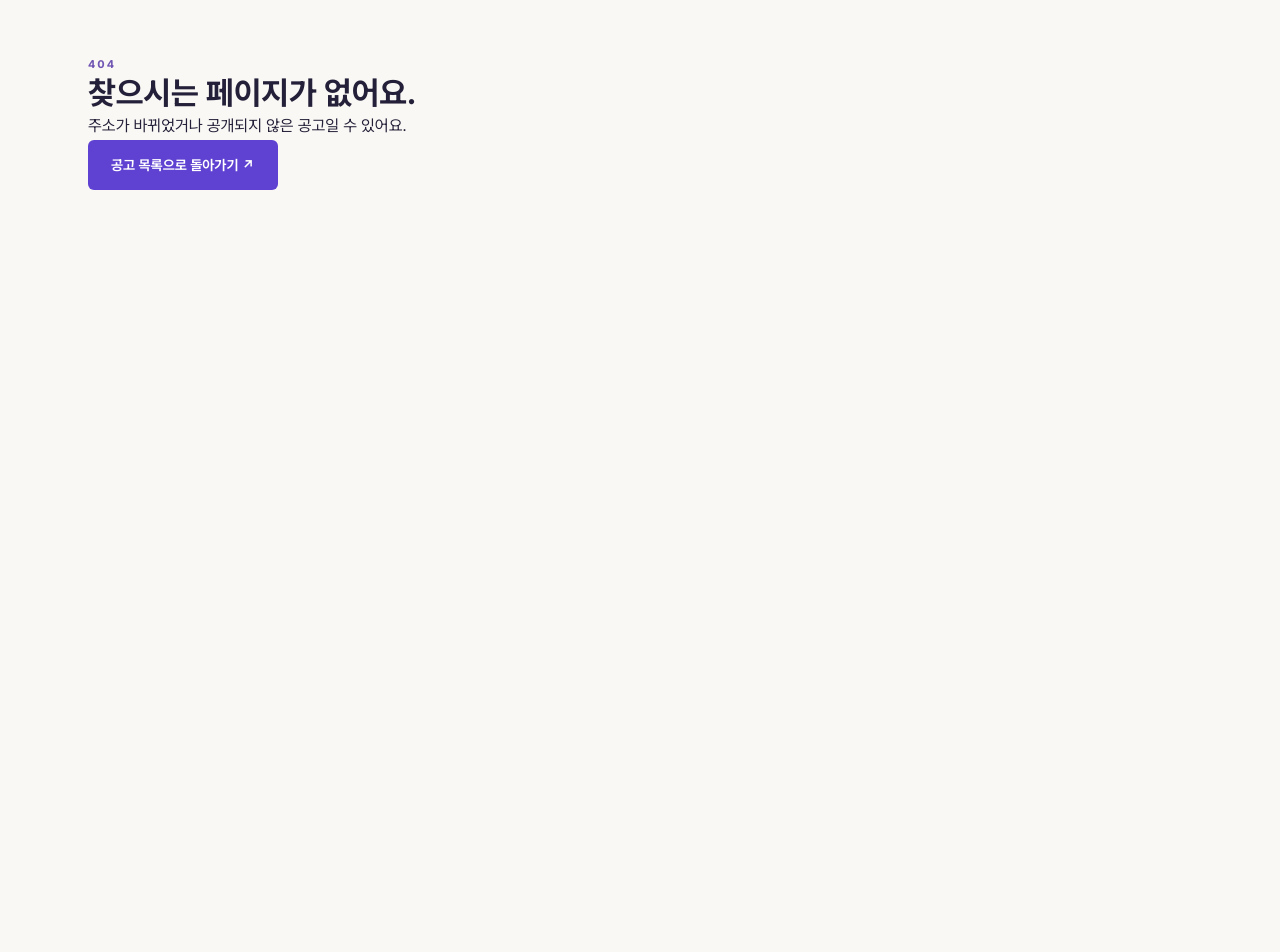
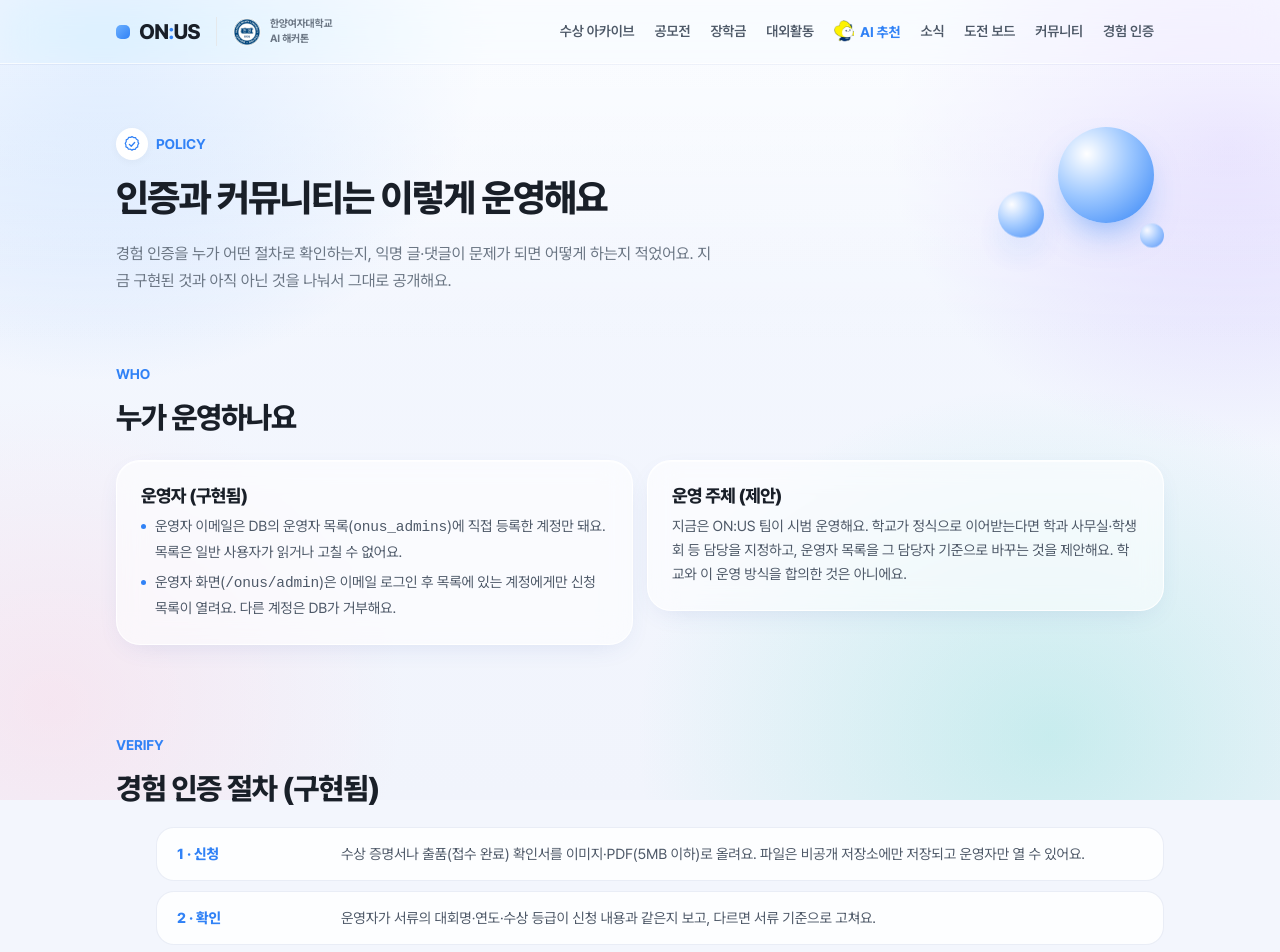
Before and after one commit to 0419kym-hue/onus, a Next.js app: page /onus/policy in a window 1280 px wide. Before the commit this address had no page. Shown: the top 952 px of the page. Before the commit the page ends 800 px from the top, so only its background shows below. Built offline with nearby package versions, Linux system fonts and the light colour scheme.

Commit message:
운영·인증 정책 페이지, 5분 사용 흐름, 검증 현황 추가 (모의 심사 반영)
Co-Authored-By: Claude Sonnet 5.5 <noreply@anthropic.com>

```diff
--- a/app/onus/layout.tsx
+++ b/app/onus/layout.tsx
@@ -21,7 +21,7 @@ export default function OnusLayout({ children }: Readonly<{ children: React.Reac
      <img className="on-footer-logo" src="/onus/brand/hywoman-horizontal.webp" alt="한양여자대학교" width={320} height={68} loading="lazy" />
      <p>한양여자대학교 AI 해커톤 프로젝트입니다. 아카이브의 작품은 제작자 본인이 제공한 수상작이며, 대회 정보는 공개 자료(검색 요약)를 바탕으로 하므로 지원 전에 반드시 공식 요강에서 다시 확인해 주세요. 마스코트 하이유 크루(나리·나래·빛나리) © Hanyang Women&apos;s University.</p>
     </div>
-    <span className="on-footer-links"><Link href="/onus/about">서비스 소개</Link><Link href="/">HY컴퍼니 홈 ↗</Link></span>
+    <span className="on-footer-links"><Link href="/onus/about">서비스 소개</Link><Link href="/onus/policy">운영·인증 정책</Link><Link href="/">HY컴퍼니 홈 ↗</Link></span>
    </footer>
   </div>
  );
--- a/app/onus/onus-toss.css
+++ b/app/onus/onus-toss.css
@@ -625,3 +625,9 @@
 .onus .on-act-card .on-act-good b,.onus .on-act-card .on-small b{margin-right:6px;color:var(--on-accent)}
 .onus .on-act-card .on-btn{margin-top:auto;align-self:flex-start}
 @media(max-width:900px){.onus .on-test-list,.onus .on-sch-grid,.onus .on-act-grid,.onus .on-kind-note{grid-template-columns:1fr}.onus .on-act-types{grid-template-columns:repeat(2,minmax(0,1fr))}.onus .on-act-live{grid-template-columns:1fr}}
+
+/* 정책·5분 흐름: 번호가 붙은 단계 목록 */
+.onus .on-policy-steps{margin-top:18px;display:grid;gap:10px;counter-reset:none}
+.onus .on-policy-steps li{display:grid;grid-template-columns:150px 1fr;gap:14px;align-items:baseline;padding:14px 20px;border-radius:18px;background:rgba(255,255,255,.82);border:1px solid rgba(60,90,170,.1);font-size:14.5px;line-height:1.65;color:var(--on-g700)}
+.onus .on-policy-steps li b{color:var(--on-accent);font-weight:800}
+@media (max-width:640px){.onus .on-policy-steps li{grid-template-columns:1fr;gap:2px}}
--- /dev/null
+++ b/app/onus/policy/page.tsx
@@ -0,0 +1,66 @@
+import type { Metadata } from 'next';
+import Link from 'next/link';
+import PageHead from '@/components/onus/PageHead';
+import Reveal from '@/components/onus/Reveal';
+
+export const metadata: Metadata = { title: '운영·인증 정책', description: '경험 인증을 누가 어떤 절차로 확인하는지, 익명 글·댓글의 악성 이용에 어떻게 대응하는지, 지금 구현된 것과 아직 아닌 것을 구분해 설명합니다.' };
+
+export default function PolicyPage() {
+ return (
+  <main id="main">
+   <PageHead eyebrow="POLICY" title="인증과 커뮤니티는 이렇게 운영해요" lead="경험 인증을 누가 어떤 절차로 확인하는지, 익명 글·댓글이 문제가 되면 어떻게 하는지 적었어요. 지금 구현된 것과 아직 아닌 것을 나눠서 그대로 공개해요." icon="badge" />
+
+   <section className="on-section on-section-tight">
+    <Reveal><p className="on-eyebrow">WHO</p><h2>누가 운영하나요</h2></Reveal>
+    <div className="on-about-grid">
+     <Reveal><div className="on-about-card">
+      <h3>운영자 (구현됨)</h3>
+      <ul>
+       <li>운영자 이메일은 DB의 운영자 목록(<code>onus_admins</code>)에 직접 등록한 계정만 돼요. 목록은 일반 사용자가 읽거나 고칠 수 없어요.</li>
+       <li>운영자 화면(<code>/onus/admin</code>)은 이메일 로그인 후 목록에 있는 계정에게만 신청 목록이 열려요. 다른 계정은 DB가 거부해요.</li>
+      </ul>
+     </div></Reveal>
+     <Reveal delay={60}><div className="on-about-card">
+      <h3>운영 주체 (제안)</h3>
+      <p>지금은 ON:US 팀이 시범 운영해요. 학교가 정식으로 이어받는다면 학과 사무실·학생회 등 담당을 지정하고, 운영자 목록을 그 담당자 기준으로 바꾸는 것을 제안해요. 학교와 이 운영 방식을 합의한 것은 아니에요.</p>
+     </div></Reveal>
+    </div>
+   </section>
+
+   <section className="on-section">
+    <Reveal><p className="on-eyebrow">VERIFY</p><h2>경험 인증 절차 (구현됨)</h2></Reveal>
+    <ol className="on-policy-steps">
+     <li><b>1 · 신청</b><span>수상 증명서나 출품(접수 완료) 확인서를 이미지·PDF(5MB 이하)로 올려요. 파일은 비공개 저장소에만 저장되고 운영자만 열 수 있어요.</span></li>
+     <li><b>2 · 확인</b><span>운영자가 서류의 대회명·연도·수상 등급이 신청 내용과 같은지 보고, 다르면 서류 기준으로 고쳐요.</span></li>
+     <li><b>3 · 승인 또는 반려</b><span>반려할 때는 사유를 꼭 적고, 신청자는 신청 때 받은 비밀 키로 결과와 사유를 확인해요.</span></li>
+     <li><b>4 · 서류 삭제</b><span>승인·반려가 저장되면 서류 파일을 바로 지워요. 남는 것은 상태와 공개 문구뿐이에요.</span></li>
+     <li><b>5 · 표시</b><span>승인된 인증만 글·댓글에 &ldquo;수상/출품 경험 인증&rdquo; 표시를 달 수 있어요. 승인되지 않은 인증으로 이 유형을 고르면 DB가 거부해요. 대회명·등급을 보일지는 신청자가 정해요.</span></li>
+    </ol>
+    <div className="on-note-card" style={{ marginTop: 14 }}>
+     <strong>인증의 한계</strong>
+     <ul>
+      <li>서류 확인이며 본인 확인이 아니에요. 서류의 위조 여부는 판별하지 못해요.</li>
+      <li>인증을 받지 않은 글쓴이의 유형(재학생·선배 등)은 스스로 고른 값이에요. 글을 쓸 때 선택 화면에서 "스스로 선택 (미인증)"이라고 안내해요.</li>
+     </ul>
+    </div>
+   </section>
+
+   <section className="on-section">
+    <Reveal><p className="on-eyebrow">COMMUNITY</p><h2>익명 글·댓글, 악성 이용 대응</h2></Reveal>
+    <table className="on-status-table">
+     <tbody>
+      <tr><th><span className="on-tag-ok">구현</span></th><td>이름·학번·연락처를 받지 않음 · 닉네임(2~20자)과 글 길이 제한 · 분당 30건을 넘는 도배 차단(DB) · 글쓴이는 쓴 브라우저에서 자기 글·댓글 삭제 · 삭제용 비밀 키는 누구도 조회 불가</td></tr>
+      <tr><th><span className="on-tag-ok">구현</span></th><td>운영자는 Supabase 관리 화면에서 문제 글·댓글을 직접 삭제할 수 있음</td></tr>
+      <tr><th><span className="on-tag-no">미구현</span></th><td>화면의 신고 버튼, 신고 목록, 글 숨김 기능. 지금은 문제를 발견한 사람이 운영자에게 알려야 해요.</td></tr>
+      <tr><th><span className="on-tag-demo">대응 기준 (안)</span></th><td>① 욕설·비방 ② 허위 수상·출품 주장 ③ 개인정보 노출 ④ 광고·스팸 → 운영자가 확인 후 삭제. 익명이라 작성자 제재는 어렵고, 반복되면 해당 기능을 잠시 닫는 것을 우선 선택해요.</td></tr>
+     </tbody>
+    </table>
+    <p className="on-small" style={{ marginTop: 12 }}>다음 단계로 신고 접수와 숨김 처리, 인증을 받은 사람만 후기를 남기는 방식을 검토하고 있어요. 구현되기 전까지는 위 표처럼 &ldquo;미구현&rdquo;으로 표시해요.</p>
+   </section>
+
+   <section className="on-section">
+    <Reveal><h2>더 보기</h2><p className="on-section-lead"><Link className="on-inline-link" href="/onus/verify">경험 인증 신청</Link> · <Link className="on-inline-link" href="/onus/about">서비스 소개</Link> · 보안 점검 결과는 저장소의 <code>docs/보안점검.md</code>에 있어요.</p></Reveal>
+   </section>
+  </main>
+ );
+}
--- a/app/onus/verify/page.tsx
+++ b/app/onus/verify/page.tsx
@@ -1,4 +1,5 @@
 import type { Metadata } from 'next';
+import Link from 'next/link';
 import VerifyForm from '@/components/onus/VerifyForm';
 
 export const metadata: Metadata = { title: '경험 인증', description: '수상 증명서나 출품 확인서를 올려 수상·출품 경험을 인증합니다.' };
@@ -8,7 +9,7 @@ export default function VerifyPage() {
   <main id="main" className="on-detail on-narrow">
    <p className="on-eyebrow">VERIFY</p>
    <h1 className="on-page-title">수상·출품 경험 인증</h1>
-   <p className="on-detail-sub">서류를 올리면 운영자가 확인하고 승인해요. 승인되면 댓글과 글에 &ldquo;인증됨&rdquo; 표시와 함께 수상 경험자·출품 경험자로 남길 수 있어요.</p>
+   <p className="on-detail-sub">서류를 올리면 운영자가 확인하고 승인해요. 승인되면 댓글과 글에 &ldquo;인증됨&rdquo; 표시와 함께 수상 경험자·출품 경험자로 남길 수 있어요. 확인 절차와 한계는 <Link className="on-inline-link" href="/onus/policy">운영·인증 정책</Link>에 적었어요.</p>
    <div className="on-verify-wrap"><VerifyForm /></div>
   </main>
  );
```
Also changed, not shown: app/onus/about/page.tsx (+23 -2 lines), 2 other files (tests, documents, lock files or other folders).
